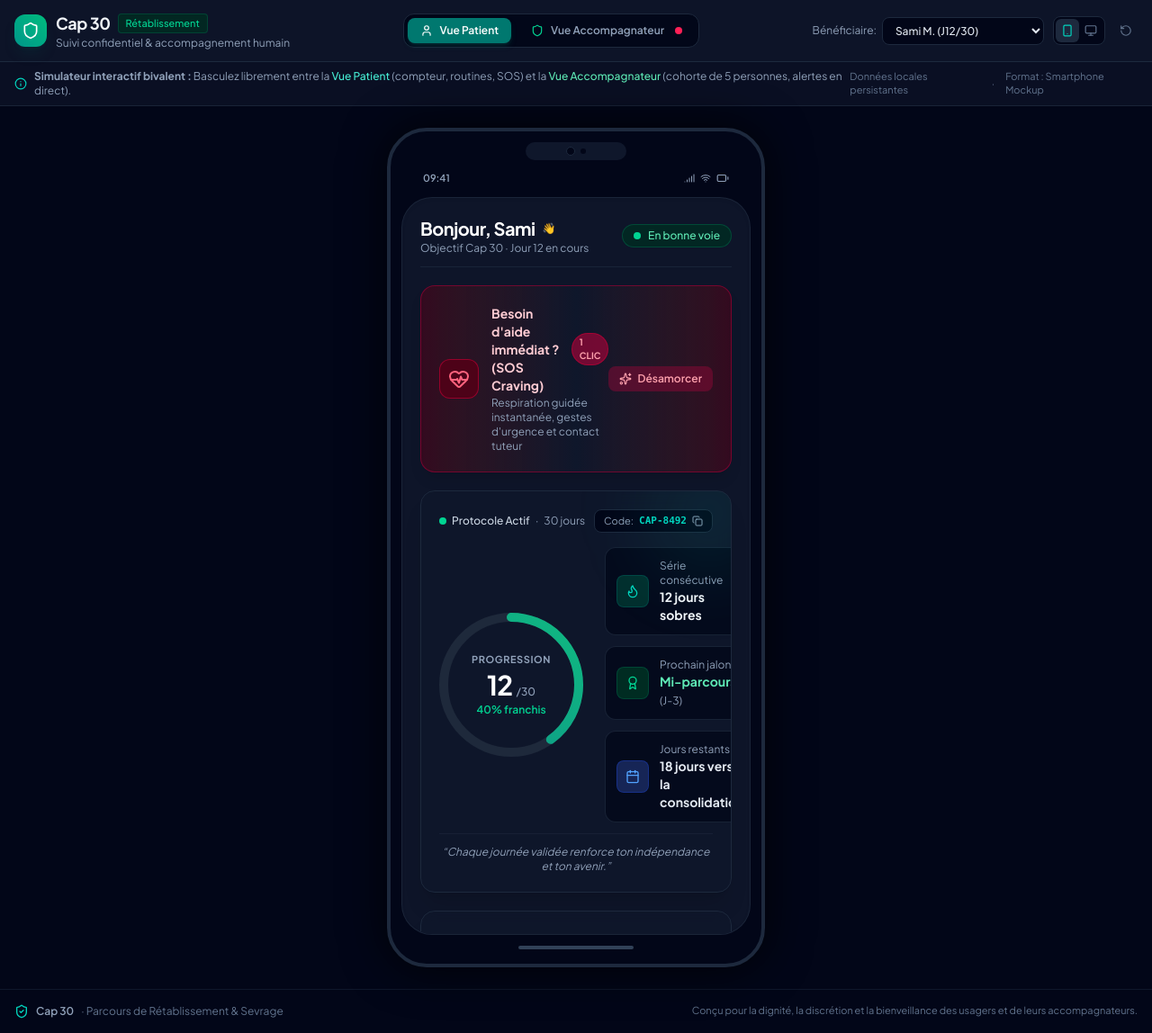
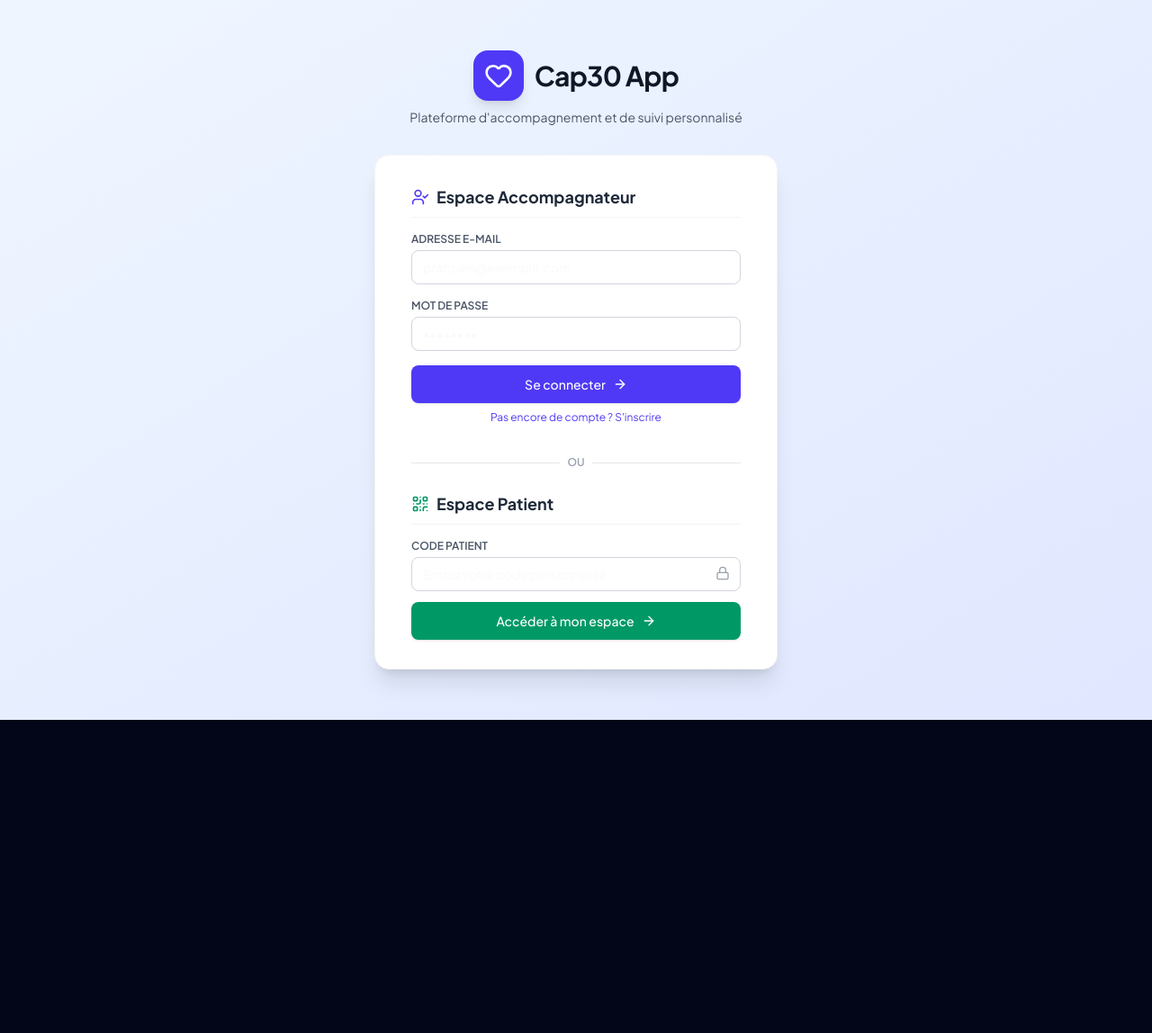
Before and after one commit to smetiazmi-ux/cap30-app, a React (Vite) app: page / in a window 1280 px wide. Shown: the whole page at 90% size. After the commit the page ends 800 px from the top, so only its background shows below. Built offline with nearby package versions, Linux system fonts and the light colour scheme.

Commit message:
Update App.tsx

```diff
--- a/src/App.tsx
+++ b/src/App.tsx
@@ -1,58 +1,52 @@
-import React from 'react';
+import React, { useState, useEffect } from 'react';
 import { RecoveryProvider, useRecovery } from './context/RecoveryContext';
+import { LandingPage } from './components/LandingPage';
 import { Header } from './components/Header';
-import { DeviceFrame } from './components/DeviceFrame';
+import { SponsorDashboard } from './components/sponsor/SponsorDashboard';
 import { PatientDashboard } from './components/patient/PatientDashboard';
-import { SponsorDashboard } from './components/sponsor/SponsorDashboard';
-import { ShieldCheck, Info } from 'lucide-react';
 
 const AppContent: React.FC = () => {
-  const { activeRole, isMobileView } = useRecovery();
+  const { currentRole, setCurrentRole, setSelectedPatientId } = useRecovery();
+  const [activeTab, setActiveTab] = useState<'dashboard' | 'patients' | 'calendar'>('dashboard');
 
+  // Détecter si un ID patient est présent dans l'URL (ex: via un QR code)
+  useEffect(() => {
+    const params = new URLSearchParams(window.location.search);
+    const patientIdFromUrl = params.get('patientId');
+    if (patientIdFromUrl) {
+      setSelectedPatientId(patientIdFromUrl);
+      setCurrentRole('patient');
+    }
+  }, [setCurrentRole, setSelectedPatientId]);
+
+  const handleSelectRole = (role: 'sponsor' | 'patient', patientId?: string) => {
+    if (patientId) {
+      setSelectedPatientId(patientId);
+    }
+    setCurrentRole(role);
+  };
+
+  // 1. Si aucun rôle n'est sélectionné, afficher la Landing Page
+  if (!currentRole) {
+    return <LandingPage onSelectRole={handleSelectRole} />;
+  }
+
+  // 2. Sinon, afficher l'application selon le rôle
   return (
-    <div className="min-h-screen bg-slate-950 text-slate-100 flex flex-col font-['Plus_Jakarta_Sans',sans-serif]">
-      <Header />
+    <div className="min-h-screen bg-gray-50 flex flex-col">
+      <Header
+        activeTab={activeTab}
+        setActiveTab={setActiveTab}
+        onLogout={() => setCurrentRole(null)}
+      />
 
-      {/* Simulator info strip */}
-      <div className="bg-slate-900/60 border-b border-slate-800/80 px-4 py-2 text-xs text-slate-400">
-        <div className="max-w-7xl mx-auto flex flex-col sm:flex-row items-center justify-between gap-2">
-          <div className="flex items-center gap-2">
-            <Info className="w-3.5 h-3.5 text-teal-400 shrink-0" />
-            <span>
-              <strong>Simulateur interactif bivalent :</strong> Basculez librement entre la{' '}
-              <span className="text-teal-300 font-medium">Vue Patient</span> (compteur, routines, SOS) et la{' '}
-              <span className="text-emerald-300 font-medium">Vue Accompagnateur</span> (cohorte de 5 personnes, alertes en direct).
-            </span>
-          </div>
-
-          <div className="flex items-center gap-3 text-[11px] text-slate-500">
-            <span>Données locales persistantes</span>
-            <span aria-hidden="true">·</span>
-            <span>Format : {isMobileView ? 'Smartphone Mockup' : 'Plein Écran'}</span>
-          </div>
-        </div>
-      </div>
-
-      {/* Main View Area */}
-      <div className="flex-1">
-        <DeviceFrame>
-          {activeRole === 'patient' ? <PatientDashboard /> : <SponsorDashboard />}
-        </DeviceFrame>
-      </div>
-
-      {/* Footer */}
-      <footer className="border-t border-slate-900 bg-slate-950 px-4 py-4 text-center text-xs text-slate-500">
-        <div className="max-w-7xl mx-auto flex flex-col sm:flex-row items-center justify-between gap-2">
-          <div className="flex items-center gap-2">
-            <ShieldCheck className="w-4 h-4 text-teal-400" />
-            <span className="text-slate-400 font-semibold">Cap 30</span>
-            <span>· Parcours de Rétablissement & Sevrage</span>
-          </div>
-          <p className="text-[11px]">
-            Conçu pour la dignité, la discrétion et la bienveillance des usagers et de leurs accompagnateurs.
-          </p>
-        </div>
-      </footer>
+      <main className="flex-1 container mx-auto px-4 py-6 max-w-7xl">
+        {currentRole === 'sponsor' ? (
+          <SponsorDashboard activeTab={activeTab} />
+        ) : (
+          <PatientDashboard />
+        )}
+      </main>
     </div>
   );
 };
```
